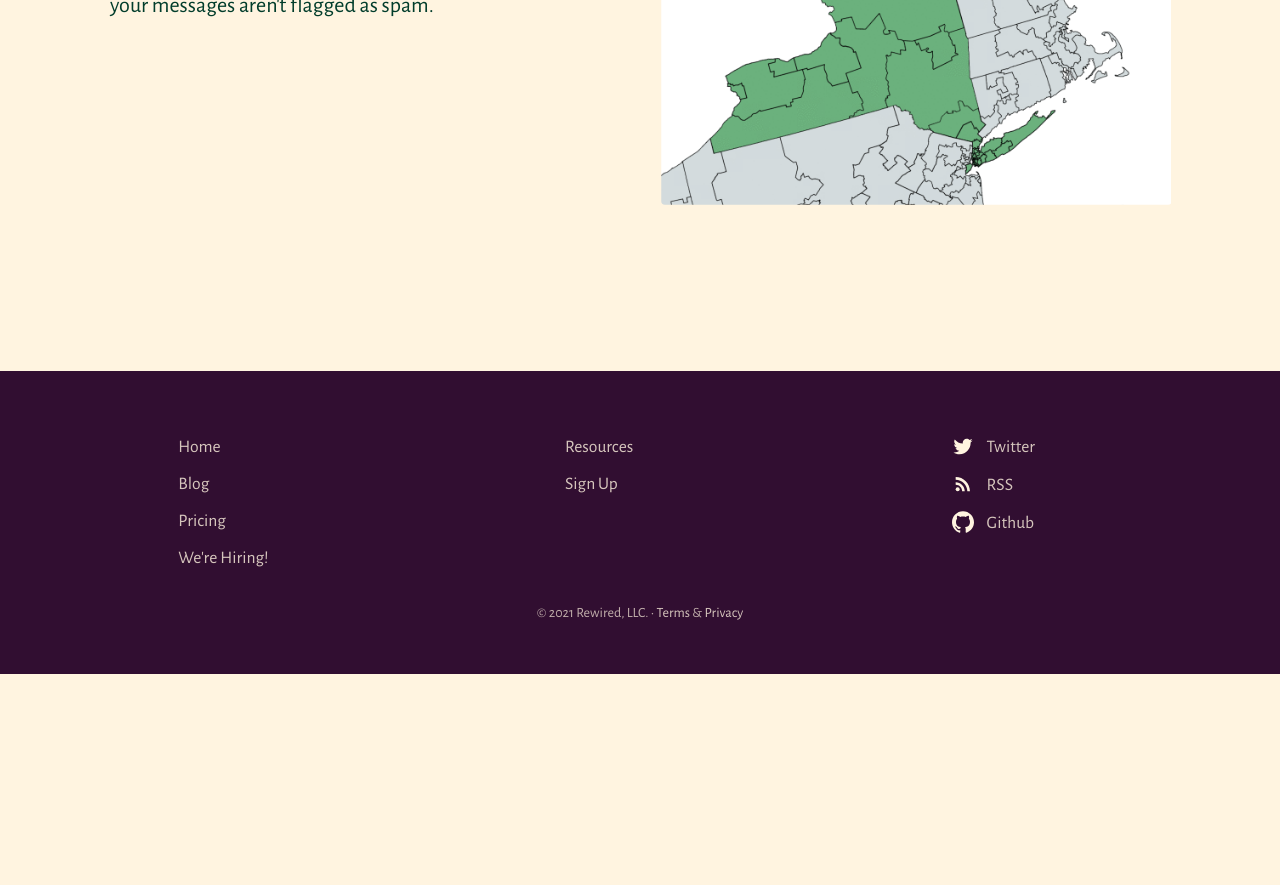
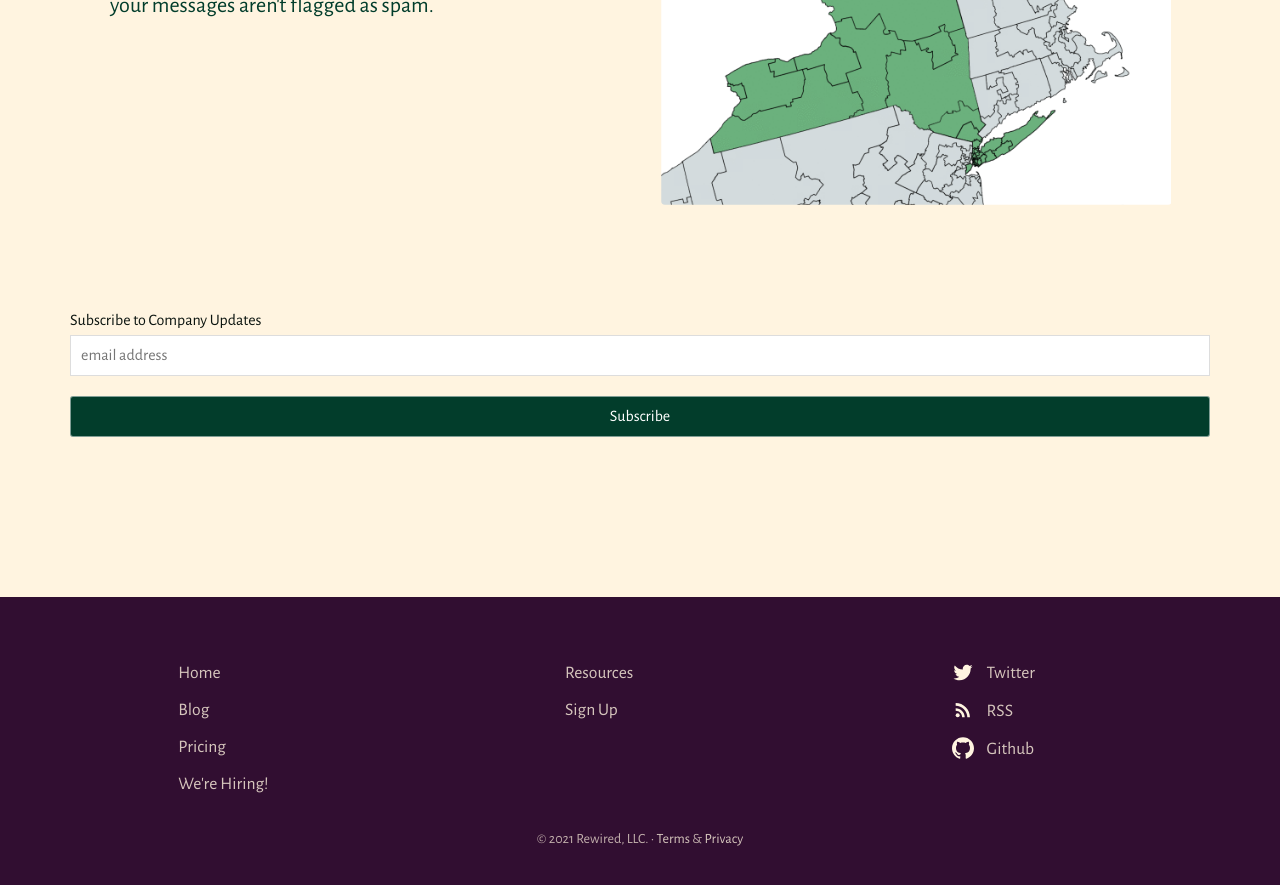
Before and after one commit to politics-rewired/politics-rewired.github.io, a Jekyll site: the page built from index.html, in a window 1280 px wide and 900 px high, scrolled down 2658 px. Shown: the top 885 px of the window. Built offline with Jekyll 4.4.1, drawn with Linux system fonts in a browser that asks for light colours; some web fonts are replaced; comment, search, counter and statistics services are not loaded; before the commit the page ends 3332 px from its top, so only the background shows below that.

Commit message:
feat: add mailchimp list signup form

```diff
--- a/index.html
+++ b/index.html
@@ -89,3 +89,26 @@
   </div>
 </section>
 {% endfor %}
+
+<section id="email-signup">
+  <!-- Begin Mailchimp Signup Form -->
+  <link href="//cdn-images.mailchimp.com/embedcode/horizontal-slim-10_7.css" rel="stylesheet" type="text/css">
+  <style type="text/css">
+    /* #mc_embed_signup{clear:left; font:14px Helvetica,Arial,sans-serif; width:100%;} */
+    /* Add your own Mailchimp form style overrides in your site stylesheet or in this style block.
+      We recommend moving this block and the preceding CSS link to the HEAD of your HTML file. */
+  </style>
+  <div id="mc_embed_signup">
+  <form action="https://politicsrewired.us3.list-manage.com/subscribe/post?u=446f5fa4728d96df66a367117&amp;id=ed7b076a47" method="post" id="mc-embedded-subscribe-form" name="mc-embedded-subscribe-form" class="validate" target="_blank" novalidate>
+      <div id="mc_embed_signup_scroll">
+    <label for="mce-EMAIL">Subscribe to Company Updates</label>
+    <input type="email" value="" name="EMAIL" class="email" id="mce-EMAIL" placeholder="email address" required>
+      <!-- real people should not fill this in and expect good things - do not remove this or risk form bot signups-->
+      <div style="position: absolute; left: -5000px;" aria-hidden="true"><input type="text" name="b_446f5fa4728d96df66a367117_ed7b076a47" tabindex="-1" value=""></div>
+      <div class="clear"><input type="submit" value="Subscribe" name="subscribe" id="mc-embedded-subscribe" class="button"></div>
+      </div>
+  </form>
+  </div>
+
+  <!--End mc_embed_signup-->
+</section>
```
